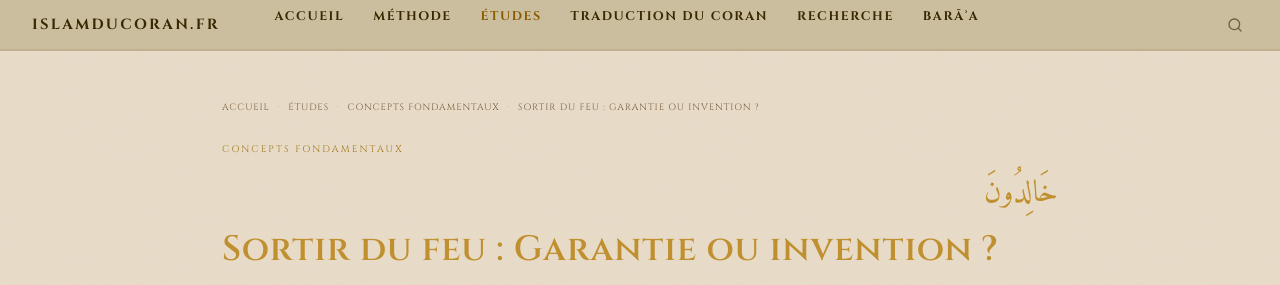
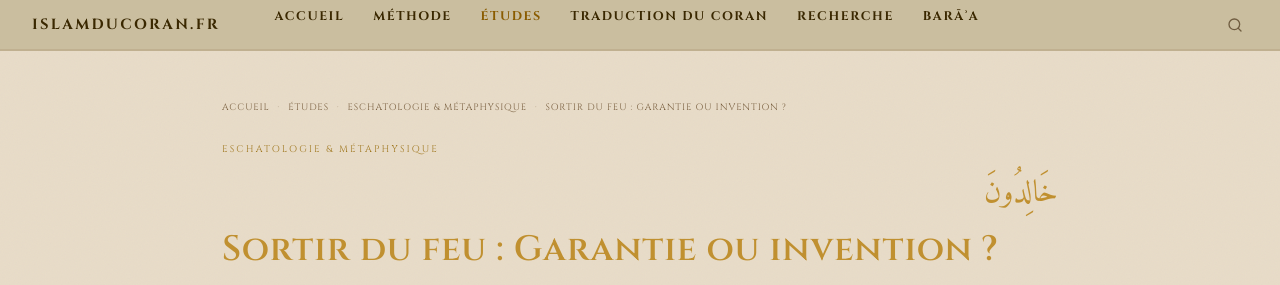
Before and after one commit to Makhuwcoder/islamducoran, a Jekyll site: the page built from _etudes/sortir-du-feu.md, in a window 1280 px wide and 900 px high. Shown: the top 285 px of the window. Built offline with Jekyll 4.4.1, drawn with Linux system fonts in a browser that asks for light colours.

Commit message:
Thème: Eschatologie & Métaphysique [740]

```diff
--- a/_etudes/sortir-du-feu.md
+++ b/_etudes/sortir-du-feu.md
@@ -2,8 +2,9 @@
 layout: etude
 title: "Sortir du feu : Garantie ou invention ?"
 subtitle: "خَالِدُونَ — Les catégories eschatologiques dans le Coran. Deux destins, non trois"
-categorie: "Concepts fondamentaux"
-categorie_slug: "concepts"
+categorie: "Eschatologie & Métaphysique"
+categorie_slug: "eschatologie"
+order: 740
 racine: "خ-ل-د"
 racine_ar: "خَالِدُونَ"
 date: 2026-04-04
```
